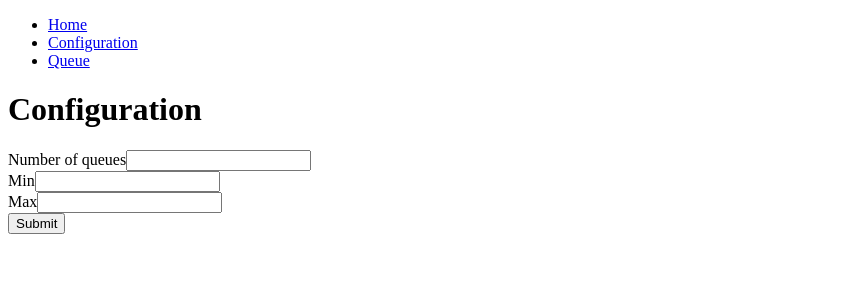
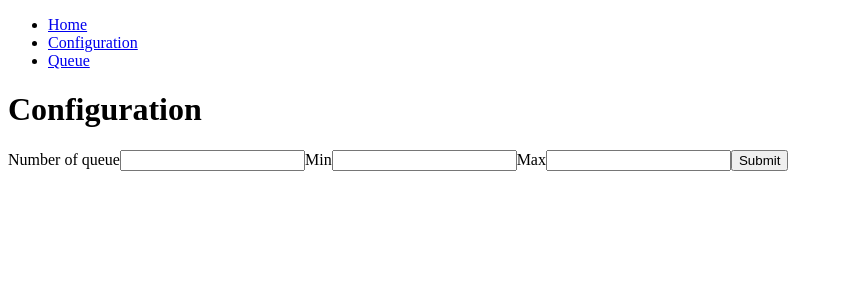
Before and after one commit to kbakdev/queue-simulation, a React (Vite) app: page /configuration in a window 1280 px wide. Shown: the top 300 px of the page, without its empty margins (0-843 px from the left). Built offline with nearby package versions, Linux system fonts and the light colour scheme.

Commit message:
feat: validation

```diff
--- a/src/components/InputFields/InputFields.jsx
+++ b/src/components/InputFields/InputFields.jsx
@@ -6,7 +6,6 @@ function InputFields() {
   const {
     register,
     handleSubmit,
-    watch,
     formState: { errors },
   } = useForm();
   const { setConfig, config } = useConfigurationContext();
@@ -21,20 +20,28 @@ function InputFields() {
   console.log(config);
   return (
     <form onSubmit={handleSubmit(onSubmit)}>
-      <div>
-        <label htmlFor="queue">Number of queues</label>
-        <input type="number" {...register("queue")} />
-      </div>
-      <div>
+        <label htmlFor="queue">Number of queue</label>
+        <input
+            type="number"
+            id="queue"
+            {...register("queue", { required: true, min: 1 })}
+        />
+        {errors.queue && <p>Number of queue is required</p>}
         <label htmlFor="min">Min</label>
-        <input type="number" {...register("min")} />
-      </div>
-      <div>
+        <input
+            type="number"
+            id="min"
+            {...register("min", { required: true, min: 1 })}
+        />
+        {errors.min && <p>Min is required</p>}
         <label htmlFor="max">Max</label>
-
-        <input type="number" {...register("max")} />
-      </div>
-      <button type="submit">Submit</button>
+        <input
+            type="number"
+            id="max"
+            {...register("max", { required: true, min: 1 })}
+        />
+        {errors.max && <p>Max is required</p>}
+        <input type="submit" />
     </form>
   );
 }
```
Also changed, not shown: src/components/QueueTable/QueueTable.jsx (deleted, +0 -43 lines).
